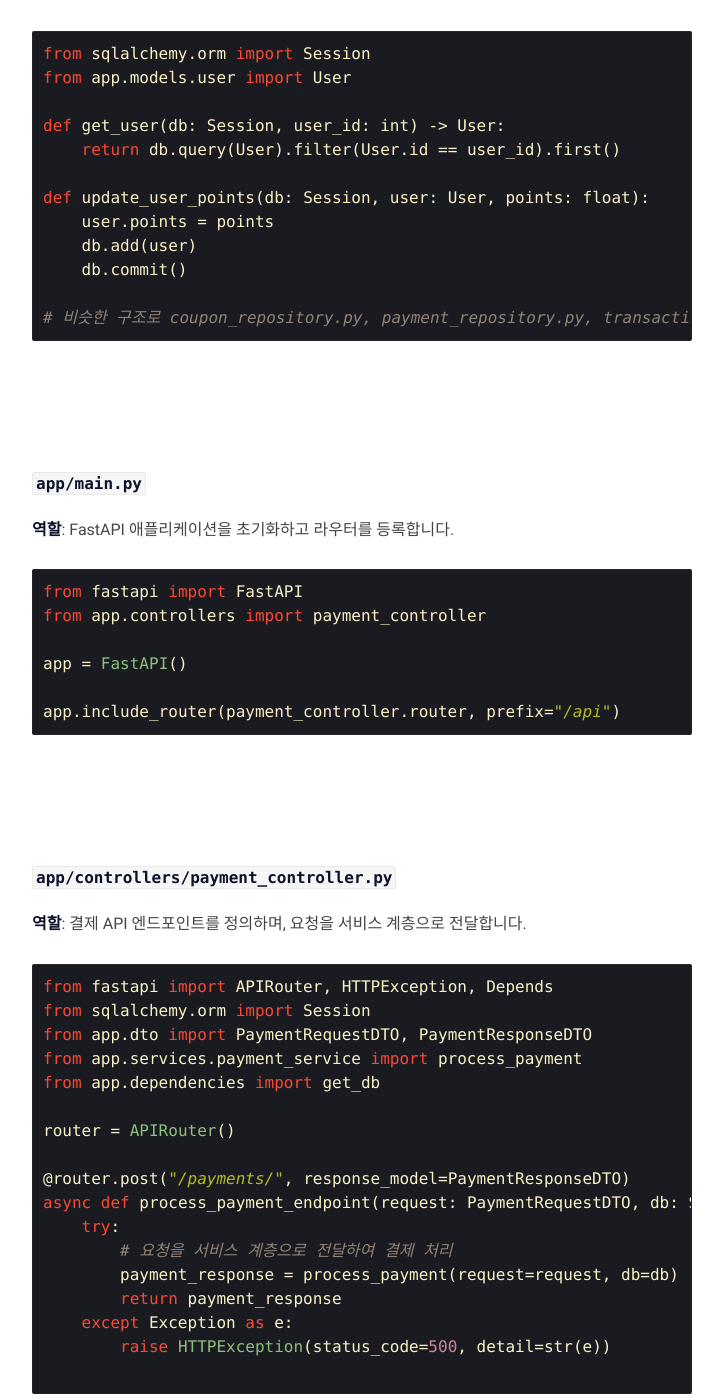
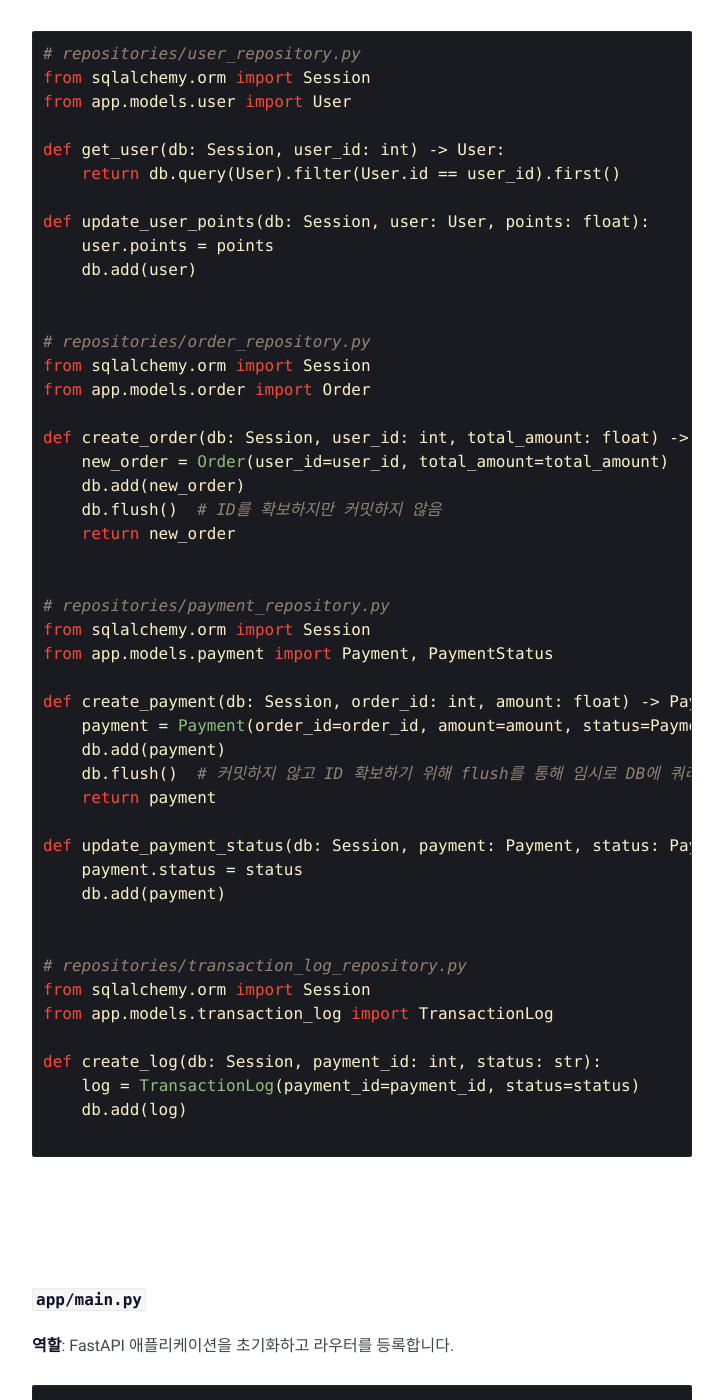
Before and after one commit to jd6186/jd6186.github.io, a Jekyll site: the page built from _posts/BackEnd/Python/2024-10-29-FastAPI_Transaction.md, in a window 1280 px wide and 1400 px high, scrolled down 8978 px. Shown: the whole window, without its empty margins (278-1001 px from the left). Built offline with Jekyll 4.4.1, drawn with Linux system fonts in a browser that asks for light colours; comment, search, counter and statistics services are not loaded; some of the changed text lies outside the part shown.

Commit message:
feat: Python, FastAPI에서 Transaction 관리 방법

````diff
--- a/_posts/BackEnd/Python/2024-10-29-FastAPI_Transaction.md
+++ b/_posts/BackEnd/Python/2024-10-29-FastAPI_Transaction.md
@@ -259,10 +259,11 @@ class User(Base):
 ```
 <br/><br/>
 
-##### `app/repositories/user_repository.py` (및 다른 Repository 파일)
+##### `app/repositories/*` (여러 Repository 파일)
 **역할**: 데이터베이스와의 상호작용을 담당하며, 각 모델에 대한 CRUD 메소드를 제공합니다.
 
 ```python
+# repositories/user_repository.py
 from sqlalchemy.orm import Session
 from app.models.user import User
 
@@ -272,9 +273,42 @@ def get_user(db: Session, user_id: int) -> User:
 def update_user_points(db: Session, user: User, points: float):
     user.points = points
     db.add(user)
-    db.commit()
 
-# 비슷한 구조로 coupon_repository.py, payment_repository.py, transaction_log_repository.py도 작성
+
+# repositories/order_repository.py
+from sqlalchemy.orm import Session
+from app.models.order import Order
+
+def create_order(db: Session, user_id: int, total_amount: float) -> Order:
+    new_order = Order(user_id=user_id, total_amount=total_amount)
+    db.add(new_order)
+    db.flush()  # ID를 확보하지만 커밋하지 않음
+    return new_order
+
+
+# repositories/payment_repository.py
+from sqlalchemy.orm import Session
+from app.models.payment import Payment, PaymentStatus
+
+def create_payment(db: Session, order_id: int, amount: float) -> Payment:
+    payment = Payment(order_id=order_id, amount=amount, status=PaymentStatus.PENDING)
+    db.add(payment)
+    db.flush()  # 커밋하지 않고 ID 확보하기 위해 flush를 통해 임시로 DB에 쿼리 전달
+    return payment
+
+def update_payment_status(db: Session, payment: Payment, status: PaymentStatus):
+    payment.status = status
+    db.add(payment)
+
+
+# repositories/transaction_log_repository.py
+from sqlalchemy.orm import Session
+from app.models.transaction_log import TransactionLog
+
+def create_log(db: Session, payment_id: int, status: str):
+    log = TransactionLog(payment_id=payment_id, status=status)
+    db.add(log)
+
 ```
 <br/><br/>
 
@@ -337,31 +371,25 @@ def process_payment(request: PaymentRequestDTO, db: Session) -> PaymentResponseD
         update_user_points(db, user, user.points - request.amount)
 
         # Step 2: 할인 쿠폰 적용 및 차감
-        coupon = get_coupon(db, request.user_id)
-        if coupon:
-            request.amount -= coupon.discount_amount
-            delete_coupon(db, coupon)
+        new_order = create_order(db, user_id=request.user_id, total_amount=request.amount)
 
         # Step 3: 결제 정보 초기화 및 상태 설정
-        payment = create_payment(db, request.user_id, request.amount, PaymentStatus.PENDING)
-        db.commit()
-        db.refresh(payment)
+        payment = create_payment(db, order_id=new_order.id, amount=request.amount)
 
         # Step 4: 외부 결제 시스템 호출
         external_payment_result = external_payment_system(payment.id, request.amount)
-
         if external_payment_result.get("status") != "success":
             raise ValueError("External payment failed.")
+        update_payment_status(db, payment, PaymentStatus.COMPLETED)
 
         # Step 5: 트랜잭션 로그 생성
-        payment.status = PaymentStatus.COMPLETED
-        create_log(db, payment_id=payment.id, status="COMPLETED")
+        create_log(db, payment_id=payment.id, status=PaymentStatus.COMPLETED)
 
+        # 모든 작업 완료 후에야 커밋
         db.commit()
 
         # PaymentResponseDTO로 결과 반환
         return PaymentResponseDTO(payment_id=payment.id, status="COMPLETED")
-
     except Exception as e:
         db.rollback()
         raise ValueError(f"Payment process failed: {str(e)}")
````
Also changed, not shown: other parts of _posts/BackEnd/Python/2024-10-29-FastAPI_Transaction.md (+1 -1 lines).
